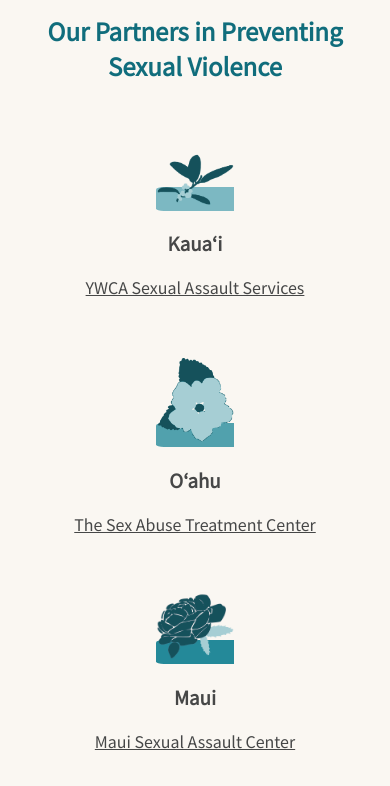
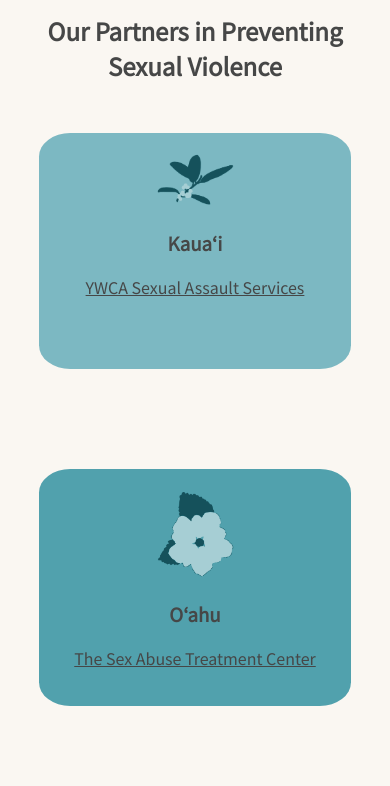
Before and after one commit to rubymasciangelo/hcasa, a plain HTML site: page index.html in a window 390 px wide. Shown: the part 720-1506 px from the top of the page. Drawn offline with Linux system fonts and the light colour scheme; a web font is replaced by a local one.

Commit message:
partners mobile restyle

```diff
--- a/hcasastyles.css
+++ b/hcasastyles.css
@@ -210,11 +210,28 @@ body, html {
 
 .partners h2 {
     margin-bottom: 50px;
-    color: #106d7c;
+    color: #464747;
     width: 90vw;
     margin-left: 5vw;
     margin-right: 5vw;
 }
+
+.partnerbox {
+    display: grid;
+    grid-template-columns: 1fr;
+    grid-template-rows: repeat(4, 1fr);
+    grid-column-gap: 0px;
+    grid-row-gap: 0px;
+    text-align: center;
+    width: 80vw;
+    padding-left: 10vw;
+    padding-right: 10vw;
+    }
+
+    .kauai { grid-area: 1 / 1 / 2 / 2; }
+    .oahu { grid-area: 2 / 1 / 3 / 2; }
+    .maui { grid-area: 3 / 1 / 4 / 2; }
+    .bi { grid-area: 4 / 1 / 5 / 2; }
 
 .partnerbox img {
     width: 20vw;
@@ -228,7 +245,7 @@ body, html {
 .partnerbox a {
     text-decoration: none;
     color: #464747;
-    width: 20vw;
+    width: 80vw;
     margin-bottom: 100px;
     border-radius: 10%;
 }
@@ -272,6 +289,14 @@ body, html {
         width: 90vw;
         margin-left: 5vw;
         margin-right: 5vw;
+        }
+
+        .partnerbox a {
+            text-decoration: none;
+            color: #464747;
+            width: 20vw;
+            margin-bottom: 100px;
+            border-radius: 10%;
         }
 
         .kauai { grid-area: 1 / 1 / 2 / 2; }
```
